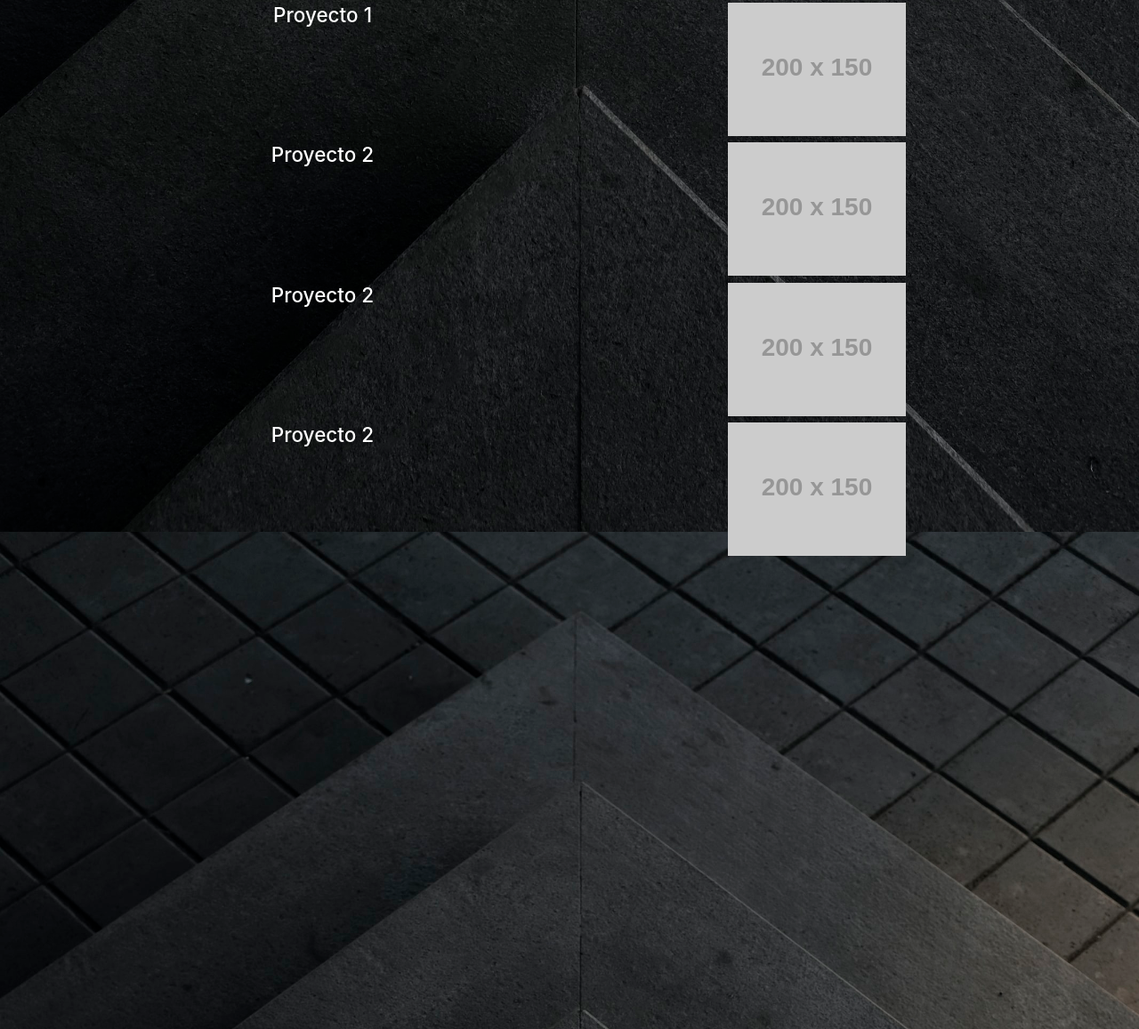
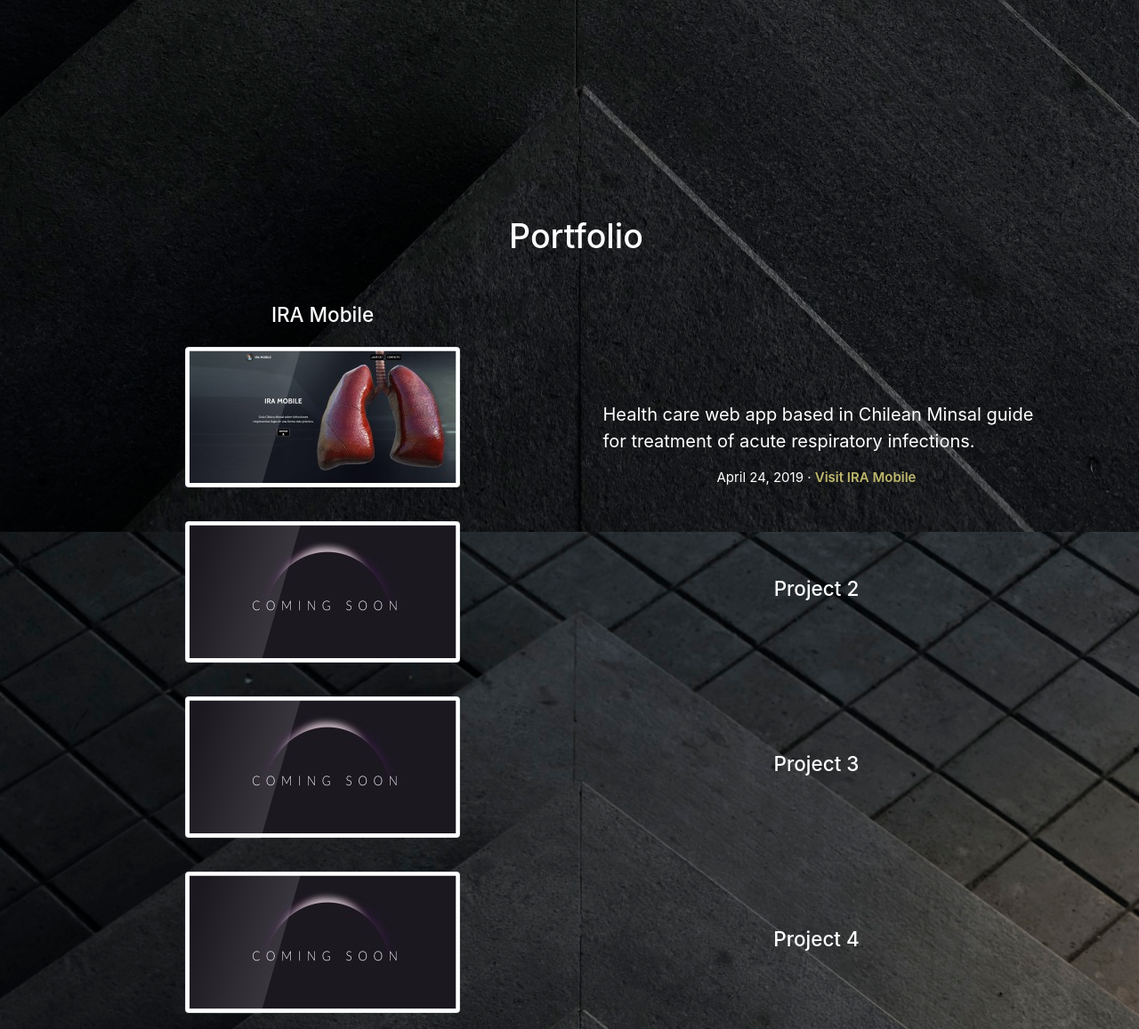
Before and after one commit to nicograsset/Proyecto-Final, a plain HTML site: page index.html in a window 1280 px wide. Shown: the part 1322-2479 px from the top of the page at 89% size. Drawn offline with nearby package versions, Linux system fonts and the light colour scheme; placeholder pictures from the web are drawn by us.

Commit message:
Fixed Nav, Hero content done, Images effects added

```diff
--- a/CSS/style.css
+++ b/CSS/style.css
@@ -8,7 +8,6 @@ html {
 }
 #nav-config{
     background-color: rgb(0, 0, 0) !important;
-    margin-bottom: 300px;
 }
 
 .style-item {
@@ -31,6 +30,7 @@ body {
 }
 
 .spacing {
+    margin-top: 150px;
     margin-bottom: 500px;
 }
 
@@ -47,8 +47,23 @@ body {
 #link-button:hover {
     text-decoration: none;
 }
+
 #link-button h1:hover {
     color: rgb(122, 197, 231) !important;
+}
+
+.link-post {
+    color: darkkhaki;
+    font-weight: 600;
+}
+
+.link-post:hover {
+    text-decoration: none;
+    color: rgb(122, 197, 231) !important;
+}
+
+.main-text {
+    font-size: 20px;
 }
 
 #logo-hero,
@@ -57,3 +72,54 @@ body {
 #contact {
     padding-top: 100px;
 }
+
+.social-button {
+    color: rgb(255, 255, 255);
+}
+
+.social-button:hover {
+    text-decoration: none;
+    color: rgb(122, 197, 231);
+}
+/****** effect img ******/
+.img-config figure {
+	position: relative;
+}
+.img-config figure::before {
+	position: absolute;
+	top: 0;
+	left: 0%;
+	z-index: 2;
+	display: block;
+	content: '';
+	width: 35%;
+	height: 100%;
+	background: -webkit-linear-gradient(left, rgba(255,255,255,0) 0%, rgba(255, 255, 255, 0.130) 100%);
+	background: linear-gradient(to right, rgba(255,255,255,0) 0%, rgba(255,255,255,0.130) 100%);
+	-webkit-transform: skewX(-16deg);
+	transform: skewX(-16deg);
+}
+.img-config figure:hover::before {
+	-webkit-animation: shine .75s;
+	animation: shine .75s;
+}
+@-webkit-keyframes shine {
+	55% {
+		left: 55%;
+	}
+}
+@keyframes shine {
+	55% {
+		left: 55%;
+	}
+}
+.about-logo figure img {
+	-webkit-filter: grayscale(100%);
+	filter: grayscale(100%);
+	-webkit-transition: .3s ease-in-out;
+	transition: .3s ease-in-out;
+}
+.about-logo figure:hover img {
+	-webkit-filter: grayscale(0);
+	filter: grayscale(0);
+}
--- a/index.html
+++ b/index.html
@@ -14,13 +14,13 @@
   </head>
   <body>
       <!-- Nav Bar -->
-      <nav class="navbar navbar-expand-lg navbar-dark pt-1 pb-1 fixed-top" id="nav-config">
-        <a class="navbar-brand pl-5 effect-nav"  id="brand-name" href="/"><img class="mr-3" src="./Images/logo1.png"/>Nicolás Grasset</a>
-        <button class="navbar-toggler" type="button" data-toggle="collapse" data-target="#navbarTogglerDemo02" aria-controls="navbarTogglerDemo02" aria-expanded="false" aria-label="Toggle navigation">
+      <nav class="navbar navbar-expand-xl navbar-dark pt-1 pb-1 fixed-top" id="nav-config">
+        <a class="navbar-brand pl-5 effect-nav"  id="brand-name" href="#logo-hero"><img class="mr-3" src="./Images/logo1.png"/>Nicolás Grasset</a>
+        <button class="navbar-toggler" type="button" data-toggle="collapse" data-target="#navbarNavDropdown" aria-controls="navbarNavDropdown" aria-expanded="false" aria-label="Toggle navigation">
           <span class="navbar-toggler-icon"></span>
         </button>
 
-        <div class="collapse navbar-collapse mr-2" id="navbarTogglerDemo02">
+        <div class="collapse navbar-collapse" id="navbarNavDropdown">
           <ul class="navbar-nav mt-2 mt-lg-0 ml-auto">
             <li class="nav-item text-center">
               <a class="nav-link style-item effect-nav" href="#portfolio">Portfolio &#128188<span class="sr-only">(current)</span></a>
@@ -45,34 +45,49 @@
             <button class="btn btn-dark btn-lg my-5" id="button-1"><a href="#portfolio" id="link-button"><h1 id="enter">ENTER</h1></a></button>
           </div>
         </div>
-        <div class="container">
+        <div class="container" id="portfolio">
           <div class="row spacing">
-            <div class="col-12 col-md-12 ml-2 d-flex justify-content-center" id="portfolio">
+            <div class="col-12 col-md-12 ml-2 d-flex justify-content-center">
               <h1 class="text-white">Portfolio</h1>
             </div>
-            <div class="col-12 col-md-6 mt-2 d-flex justify-content-center">
-              <h4 class="text-white">Proyecto 1</h4>
+            <div class="col-12 col-md-6 mt-5 d-flex flex-column text-white align-items-center">
+              <h4 class="pb-3">IRA Mobile</h4>
+              <div class="img-config">
+                <figure><img class="img-thumbnail" src="./Images/iramobile.jpg"></figure></div>
+             </div>
+            <div class="col-12 col-md-6 pt-2 d-flex flex-column align-items-center  justify-content-end text-white">
+              <p class="main-text pl-4">Health care web app based in Chilean Minsal guide for treatment of acute respiratory infections.</p>
+              <p class="info-date">April 24, 2019 · <a href="https://iramobile.net/index.html" class="link-post">Visit IRA Mobile</a></p>
             </div>
-            <div class="col-12 col-md-6 mt-2 d-flex justify-content-center">
-              <img src="https://via.placeholder.com/200x150">
+            <div class="col-12 col-md-6 pt-2 d-flex d-md-none flex-column align-items-center  justify-content-center text-white">
+              <h4>Project 2</h4>
             </div>
-            <div class="col-12 col-md-6 mt-2 d-flex justify-content-center">
-              <h4 class="text-white">Proyecto 2</h4>
+            <div class="col-12 col-md-6 mt-4 d-flex flex-column text-white align-items-center">
+              <div class="img-config">
+                <figure><img class="img-thumbnail" src="./Images/coming-soon.jpg"></figure></div>
+             </div>
+             <div class="col-12 col-md-6 pt-2 d-none d-md-flex flex-column align-items-center justify-content-center text-white">
+              <h4>Project 2</h4>
             </div>
-            <div class="col-12 col-md-6 mt-2 d-flex justify-content-center">
-              <img src="https://via.placeholder.com/200x150">
+            <div class="col-12 col-md-6 pt-2 d-flex d-md-none flex-column align-items-center  justify-content-center text-white">
+              <h4>Project 3</h4>
             </div>
-            <div class="col-12 col-md-6 mt-2 d-flex justify-content-center">
-              <h4 class="text-white">Proyecto 2</h4>
+            <div class="col-12 col-md-6 mt-4 d-flex flex-column text-white align-items-center">
+              <div class="img-config">
+                <figure><img class="img-thumbnail" src="./Images/coming-soon.jpg"></figure></div>
+             </div>
+             <div class="col-12 col-md-6 pt-2 d-none d-md-flex flex-column align-items-center justify-content-center text-white">
+              <h4>Project 3</h4>
             </div>
-            <div class="col-12 col-md-6 mt-2 d-flex justify-content-center">
-              <img src="https://via.placeholder.com/200x150">
+            <div class="col-12 col-md-6 pt-2 d-flex d-md-none flex-column align-items-center  justify-content-center text-white">
+              <h4>Project 4</h4>
             </div>
-            <div class="col-12 col-md-6 mt-2 d-flex justify-content-center">
-              <h4 class="text-white">Proyecto 2</h4>
-            </div>
-            <div class="col-12 col-md-6 mt-2 mb-4 d-flex justify-content-center">
-              <img src="https://via.placeholder.com/200x150">
+            <div class="col-12 col-md-6 mt-4 d-flex flex-column text-white align-items-center">
+              <div class="img-config">
+                <figure><img class="img-thumbnail" src="./Images/coming-soon.jpg"></figure></div>
+             </div>
+             <div class="col-12 col-md-6 pt-2 d-none d-md-flex flex-column align-items-center justify-content-center text-white">
+              <h4>Project 4</h4>
             </div>
         </div>
         <div class="container" id="about">
@@ -80,8 +95,17 @@
             <div class="col-12 col-md-12 ml-2 d-flex justify-content-center">
               <h1 class="text-white">About</h1>
             </div>
-            <div class="col-12 col-md-6 mt-5 d-flex justify-content-center">
-              <img src="https://via.placeholder.com/200x150">
+            <div class="col-12 col-md-6 mt-5 d-flex flex-column text-white align-items-center">
+              <div class="about-logo">
+                <figure><img class="" src="./Images/prueba6.png"></figure></div>
+             </div>
+            <div class="col-12 col-md-6 pt-2 d-flex flex-column align-items-center justify-content-center text-white">
+              <h5 class="pl-4">Nicolás Grasset, 27 years old, Chilean Physical therapist, responsible and proactive in every project, Actually student for be Full Stack Developer in Altcademy.</h5>
+            </div>
+            <div class="col-12 col-md-12 mt-3 d-flex justify-content-center">
+              <button class="btn btn-dark btn-lg ml-3"><a href="https://www.linkedin.com/in/nicograsset/" class="social-button"><h5 class="pt-2"><i class="fab fa-linkedin mr-2"></i>Linkedin</h5></a></button>
+              &nbsp;&nbsp;&nbsp;&nbsp;
+              <button class="btn btn-dark btn-lg social"><a href="https://github.com/nicograsset" class="social-button pt-3"><h5 class="pt-2"><i class="fab fa-github mr-2"></i>Github</h5></a></button>
             </div>
         </div>
         <div class="container" id="contact">
@@ -89,8 +113,14 @@
             <div class="col-12 col-md-12 ml-2 d-flex justify-content-center">
               <h1 class="text-white">Contact</h1>
             </div>
+            <div class="col-12 col-md-12 pt-2 d-flex flex-column align-items-center justify-content-center text-white">
+              <h5 class="pl-4"> You can contact me through my social medias or Email</h5>
+            </div>
             <div class="col-12 col-md-6 mt-5 d-flex justify-content-center">
-              <img src="https://via.placeholder.com/200x150">
+              <a href="https://www.instagram.com/nico_grasset/"><img src="./Images/insta.png"></a>
+            </div>
+            <div class="col-12 col-md-6 mt-5 d-flex justify-content-center">
+              <a href="mailto:ngecdi@gmail.com"><img src="./Images/gmail.png"></a>
             </div>
         </div>
       </div>
```
Also changed, not shown: Images/coming-soon.jpg (added), Images/gmail.png (added), Images/insta.png (added), Images/iramobile.jpg (added).
